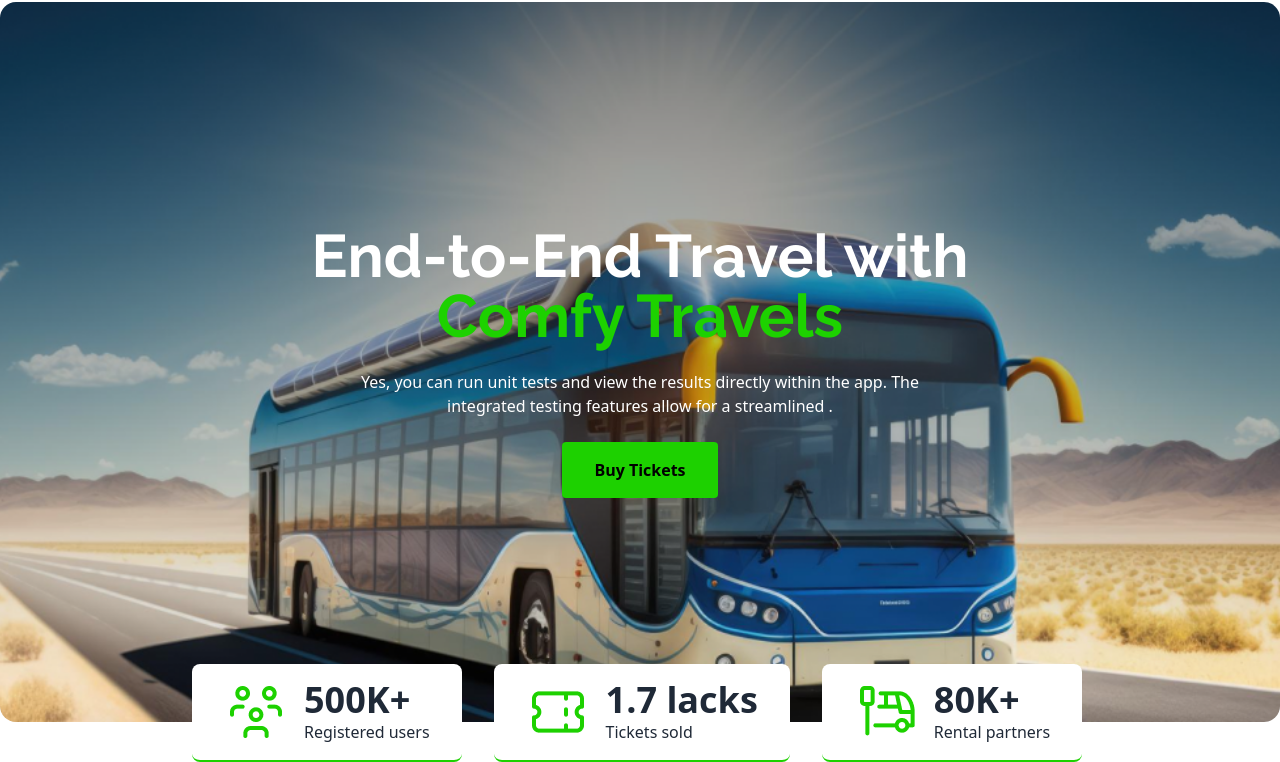
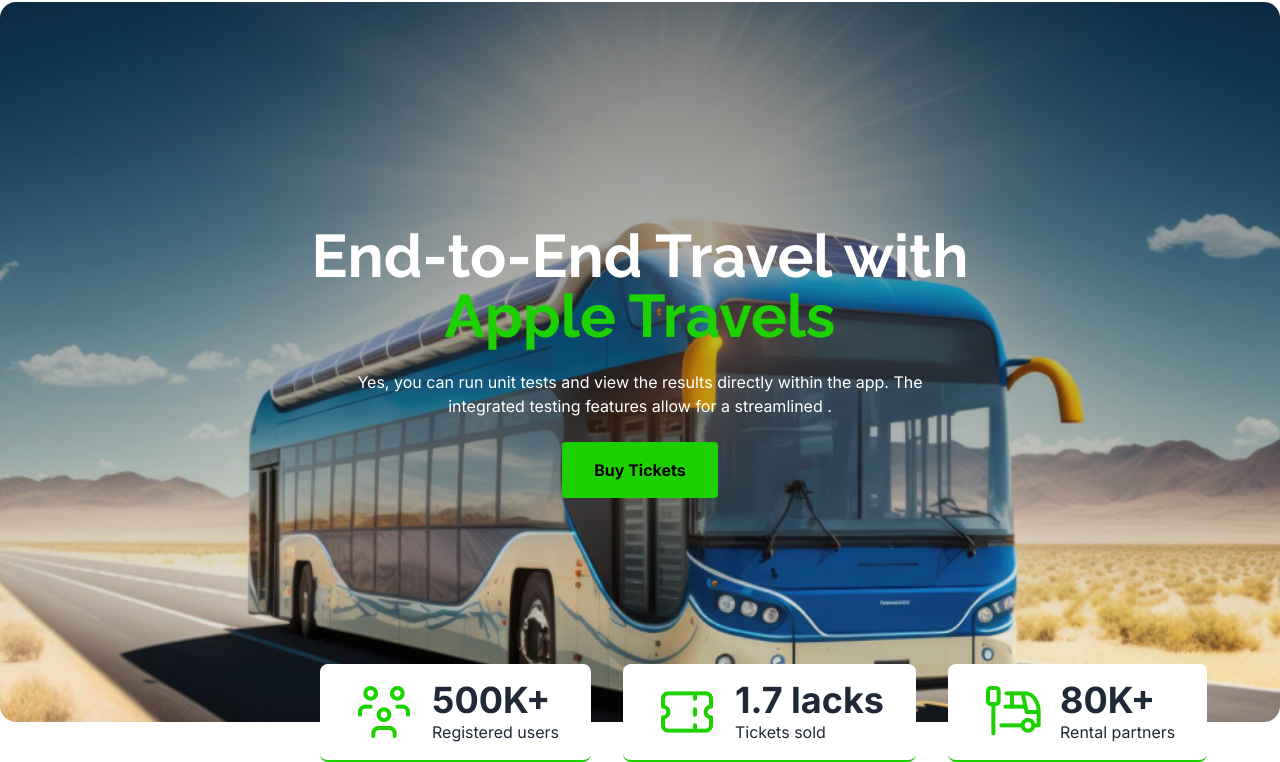
Before and after one commit to JI-RIDOY/assignment-5-pH, a plain HTML site: page index.html in a window 1280 px wide. Shown: the part 66-828 px from the top of the page. Drawn offline with nearby package versions, Linux system fonts and the light colour scheme.

Commit message:
apple travels

```diff
--- a/index.html
+++ b/index.html
@@ -26,8 +26,8 @@
 
 </head>
 
-<body>
-    <header>
+<body class="max-w-screen-2xl mx-auto inter-font">
+    <header id="header" class="mx-auto">
         <section>
             <div class="navbar bg-base-100">
                 <div class="navbar-start">
@@ -69,7 +69,7 @@
                         <div class="text-center text-white space-y-6">
                             <h1 class="text-4xl lg:text-6xl font-bold raleway-font">
                                 End-to-End Travel with <br>
-                                <span class="text-[#1DD100]">Comfy Travels</span>
+                                <span class="text-[#1DD100]">Apple Travels</span>
                             </h1>
                             <p>
                                 Yes, you can run unit tests and view the results directly within the app. The <br>
@@ -81,7 +81,7 @@
                         </div>
                     </div>
                 </div>
-                <div class="flex flex-row gap-8 items-center lg:absolute -bottom-10 left-48">
+                <div class="flex flex-row gap-8 items-center lg:absolute -bottom-10 left-80">
                     <div class="bg-white border-b-2 border-[#1DD100] rounded-lg flex gap-4 px-8 py-4">
                         <div>
                             <img src="./images/people.png" alt="">
```
